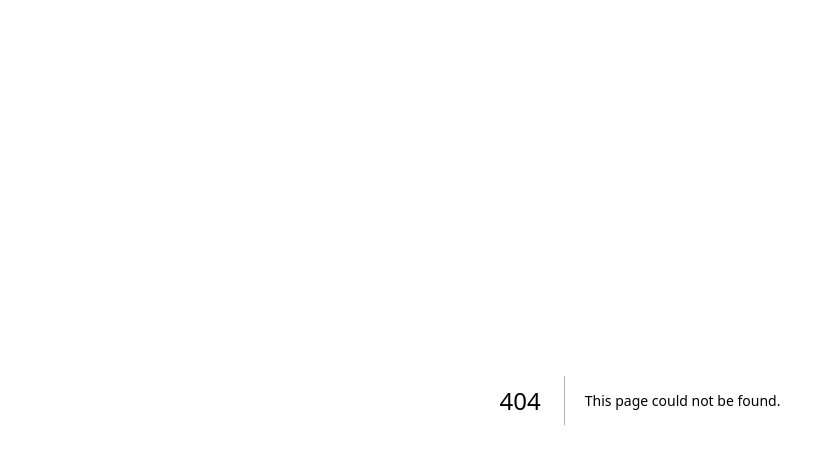
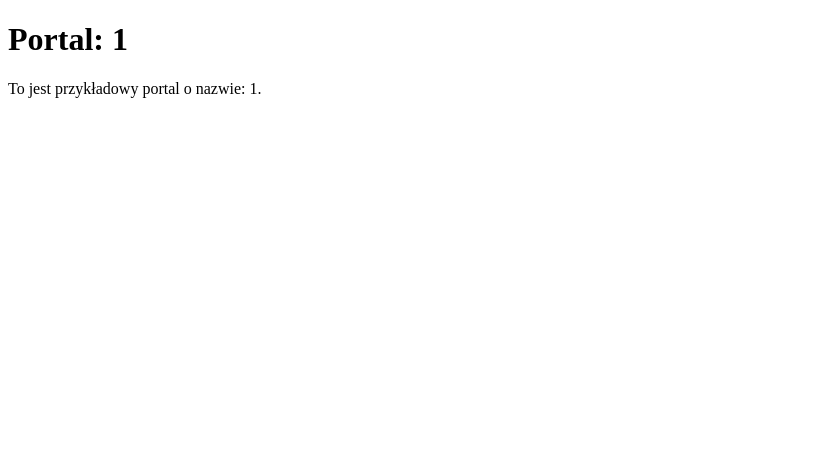
Before and after one commit to czarnecki07-gif/allfabet, a Next.js app: page /1 in a window 1280 px wide. Before the commit this address had no page. Shown: the top 464 px of the page, without its empty margins (0-835 px from the left). Built offline with nearby package versions, Linux system fonts and the light colour scheme.

Commit message:
Dodano dynamiczny routing portali ([slug].tsx)

```diff
--- /dev/null
+++ b/pages/[slug].tsx
@@ -0,0 +1,21 @@
+import { useRouter } from 'next/router';
+
+export default function PortalPage() {
+  const router = useRouter();
+  const { slug } = router.query;
+
+  if (!slug) {
+    return (
+      <main>
+        <p>Ładowanie portalu...</p>
+      </main>
+    );
+  }
+
+  return (
+    <main>
+      <h1>Portal: {slug}</h1>
+      <p>To jest przykładowy portal o nazwie: {slug}.</p>
+    </main>
+  );
+}
```
